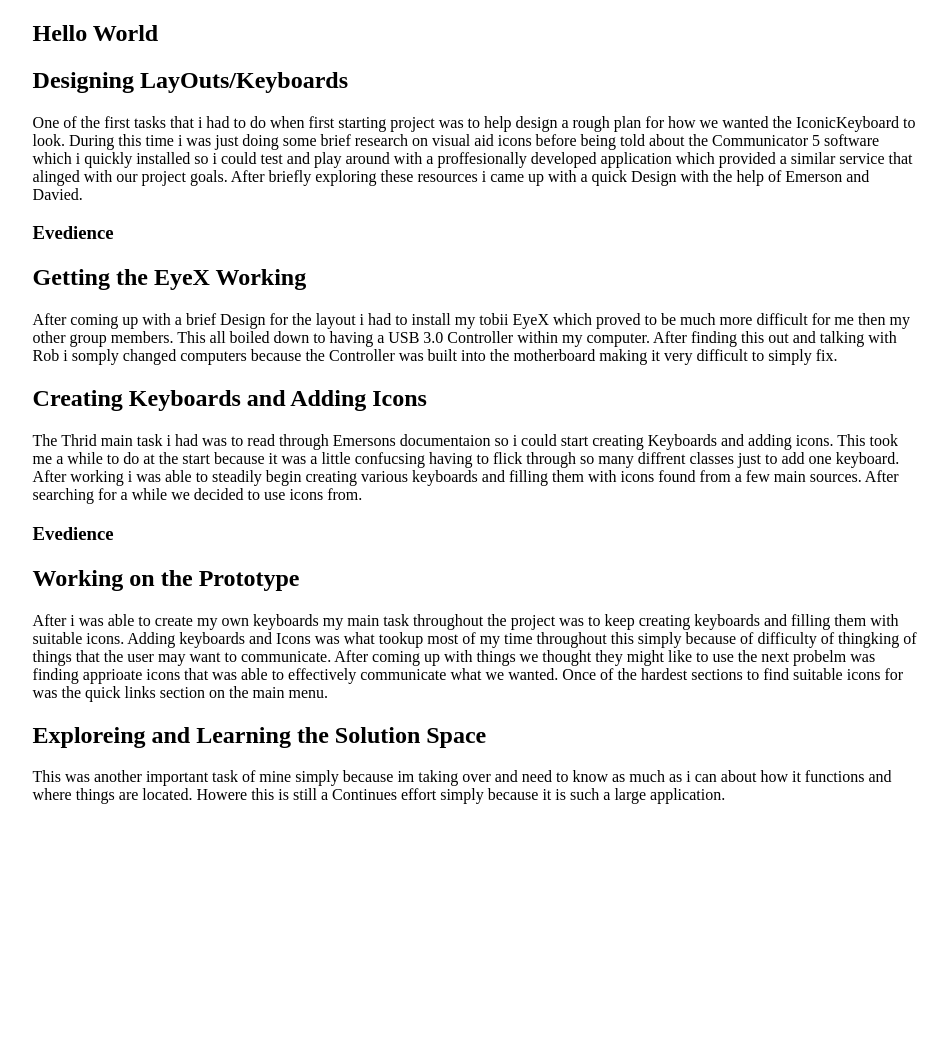
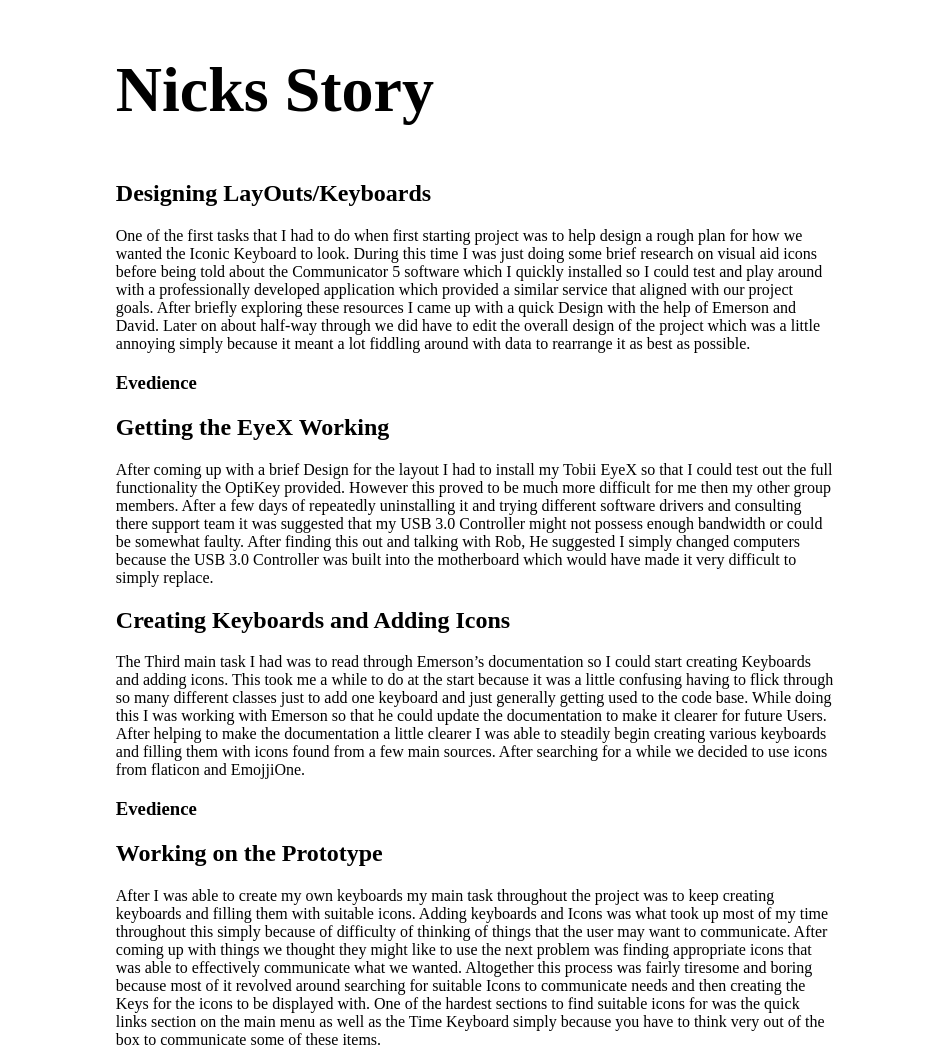
Before and after one commit to nickdm26/nickdm26.github.io, a plain HTML site: page index.html in a window 1280 px wide. Shown: the top 1052 px of the page, without its empty margins (165-1113 px from the left). Before the commit the page ends 820 px from the top, so only its background shows below. Drawn offline with Linux system fonts and the light colour scheme.

Commit message:
Added more Text

```diff
--- a/Style.css
+++ b/Style.css
@@ -5,11 +5,19 @@ nav{
 
 }
 
+h1{
+    font-size: 4em;
+    font-weight: bolder;
+    padding-left: 20px;
+    padding-right: 20px;
+}
+
 .Container{
-    margin-left: 15%;
-    margin-right: 15%;
+    margin-left: 20%;
+    margin-right: 20%;
 }
 
 .Content{
-
+    padding-left: 20px;
+    padding-right: 20px;
 }
--- a/index.html
+++ b/index.html
@@ -8,45 +8,69 @@
   <body>
       <div class="Container">
           <nav>
-              <h1>Hello World</h1>
+              <h1>Nicks Story</h1>
           </nav>
           <div class="Content">
               <h2>Designing LayOuts/Keyboards</h2>
               <p>
-                  One of the first tasks that i had to do when first starting project was to help
-                  design a rough plan for how we wanted the IconicKeyboard to look.
-                  During this time i was just doing some brief research on visual aid icons before being told about the Communicator 5 software
-                  which i quickly installed so i could test and play around with a proffesionally developed application which provided a similar service that alinged
-                  with our project goals. After briefly exploring these resources i came up with a quick Design with the help of Emerson and Davied.
+                  One of the first tasks that I had to do when first starting project was to help design a rough plan for how we wanted the Iconic Keyboard to look.
+                  During this time I was just doing some brief research on visual aid icons before being told about the Communicator 5 software which I quickly
+                   installed so I could test and play around with a professionally developed application which provided a similar service that aligned with our project goals.
+                   After briefly exploring these resources I came up with a quick Design with the help of Emerson and David.
+                   Later on about half-way through we did have to edit the overall design of the project which was a little annoying simply because it meant a lot
+                  fiddling around with data to rearrange it as best as possible.
                   <h3>Evedience</h3>
               </p>
               <h2>Getting the EyeX Working</h2>
               <p>
-                  After coming up with a brief Design for the layout i had to install my tobii EyeX which proved to be much more difficult for me then my other group members.
-                  This all boiled down to having a USB 3.0 Controller within my computer. After finding this out and talking with Rob i somply changed computers because the
-                  Controller was built into the motherboard making it very difficult to simply fix.
+                  After coming up with a brief Design for the layout I had to install my Tobii EyeX so that I could test out the full functionality the OptiKey provided.
+                  However this proved to be much more difficult for me then my other group members.
+                  After a few days of repeatedly uninstalling it and trying different software drivers and consulting there support team it was suggested that my USB 3.0 Controller might not possess enough bandwidth or could be somewhat faulty.
+                  After finding this out and talking with Rob, He suggested I simply changed computers because the USB 3.0 Controller was built into the motherboard which would have made it very difficult to simply replace.
               </p>
               <h2>Creating Keyboards and Adding Icons</h2>
               <p>
-                  The Thrid main task i had was to read through Emersons documentaion so i could start creating Keyboards and adding icons.
-                  This took me a while to do at the start because it was a little confucsing having to flick through so many diffrent classes just to add one keyboard. After working i was able to steadily begin creating various keyboards and filling them with icons found from a few main sources.
-                  After searching for a while we decided to use icons from.
+                  The Third main task I had was to read through Emerson’s documentation so I could start creating Keyboards and adding icons.
+                  This took me a while to do at the start because it was a little confusing having to flick through so many different classes just to add one keyboard and just generally getting used to the code base.
+                  While doing this I was working with Emerson so that he could update the documentation to make it clearer for future Users.
+                  After helping to make the documentation a little clearer I was able to steadily begin creating various keyboards and filling them with icons found from a few main sources.
+                  After searching for a while we decided to use icons from flaticon and EmojjiOne.
                   <h3>Evedience</h3>
               </p>
 
               <h2>Working on the Prototype</h2>
               <p>
-                  After i was able to create my own keyboards my main task throughout the project was to keep creating keyboards and filling them with suitable icons.
-                  Adding keyboards and Icons was what tookup most of my time throughout this simply because of difficulty of thingking of things that the user may want to communicate.
-                  After coming up with things we thought they might like to use the next probelm was finding apprioate icons that was able to effectively communicate what we wanted.
-                  Once of the hardest sections to find suitable icons for was the quick links section on the main menu.
+                  After I was able to create my own keyboards my main task throughout the project was to keep creating keyboards and filling them with suitable icons.
+                  Adding keyboards and Icons was what took up most of my time throughout this simply because of difficulty of thinking of things that the user may want to communicate.
+                  After coming up with things we thought they might like to use the next problem was finding appropriate icons that was able to effectively communicate what we wanted.
+                  Altogether this process was fairly tiresome and boring because most of it revolved around searching for suitable Icons to communicate needs and then creating the Keys for the icons to be displayed with.
+                  One of the hardest sections to find suitable icons for was the quick links section on the main menu as well as the Time Keyboard simply because you have to think very out of the box to communicate some of these items.
               </p>
+
               <h2>Exploreing and Learning the Solution Space</h2>
               <p>
                   This was another important task of mine simply because im taking over and need to know as much as i can about how it functions
                   and where things are located.
                   Howere this is still a Continues effort simply because it is such a large application.
               </p>
+
+              <h2>Sizing Options</h2>
+              <p>
+                  Overall I didn’t do very much work on this section of the project simply because I was stuck on Filling out Keyboards for much of the project.
+                  However near the end of I did get to play around with some of the Sizing settings to fix a bug where the Iconic Keyboard was not minimizing correctly.
+                  I was able to fix this bug with the guidance of Emerson so that I had some Idea what it was to look for to fix it and make the Iconic Keyboard minimize correctly.
+              </p>
+
+              <h2>Looking into User Customization</h2>
+              <p>
+                  This was a big section of our project however I didn’t personally look into it, Emerson did.
+                  However after talking with him I now have the relevant information which should be able to give me a great head start next semester.
+              </p>
+
+              <h2>Conclusion</h2>
+              <p>
+                  Throughout this project I learnt various things such as the importance of time management, documentation and effective communication as well as having to learn how such a massive code base functions.
+              </p>
           </div>
       </div>
   </body>
```
